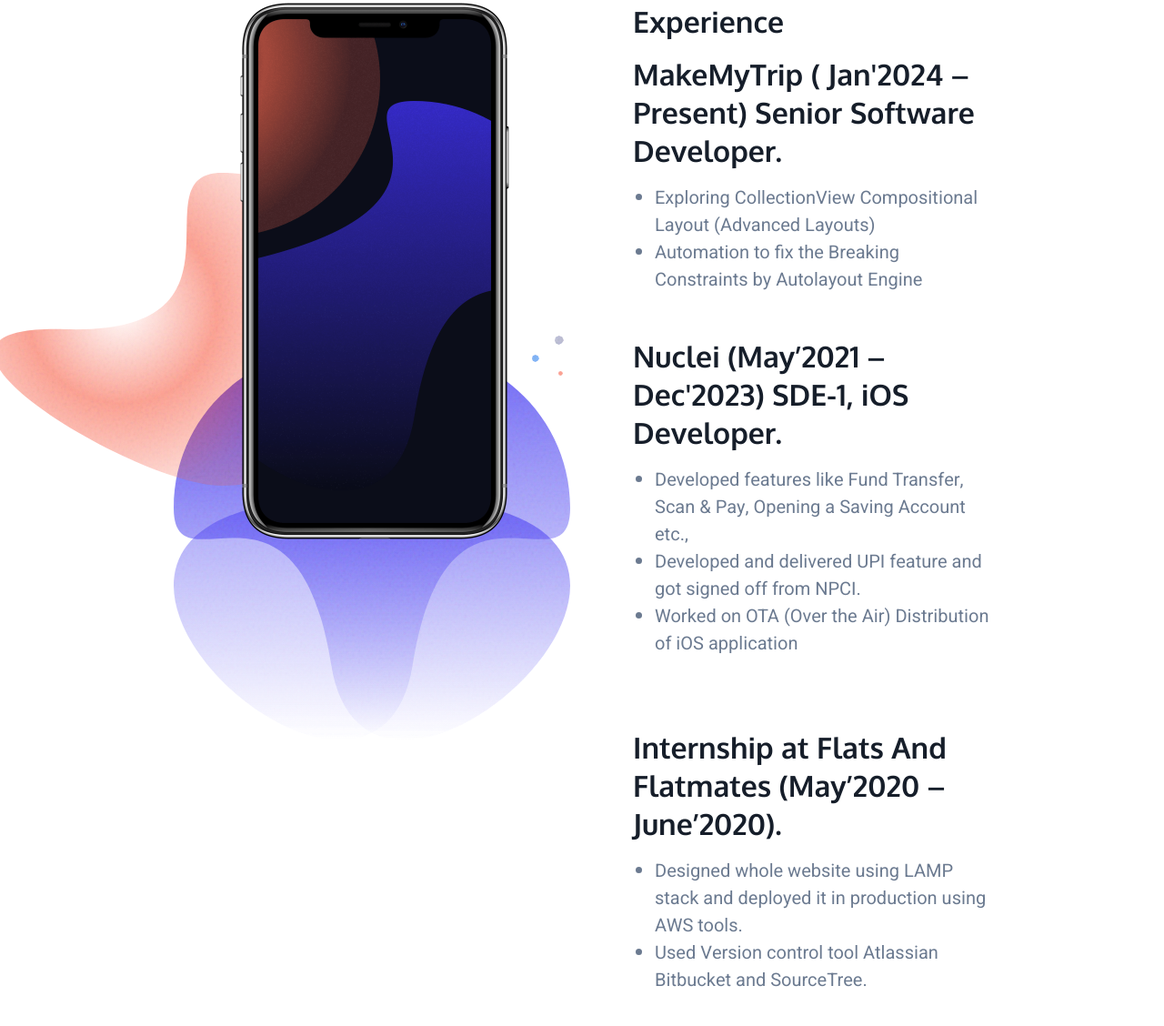
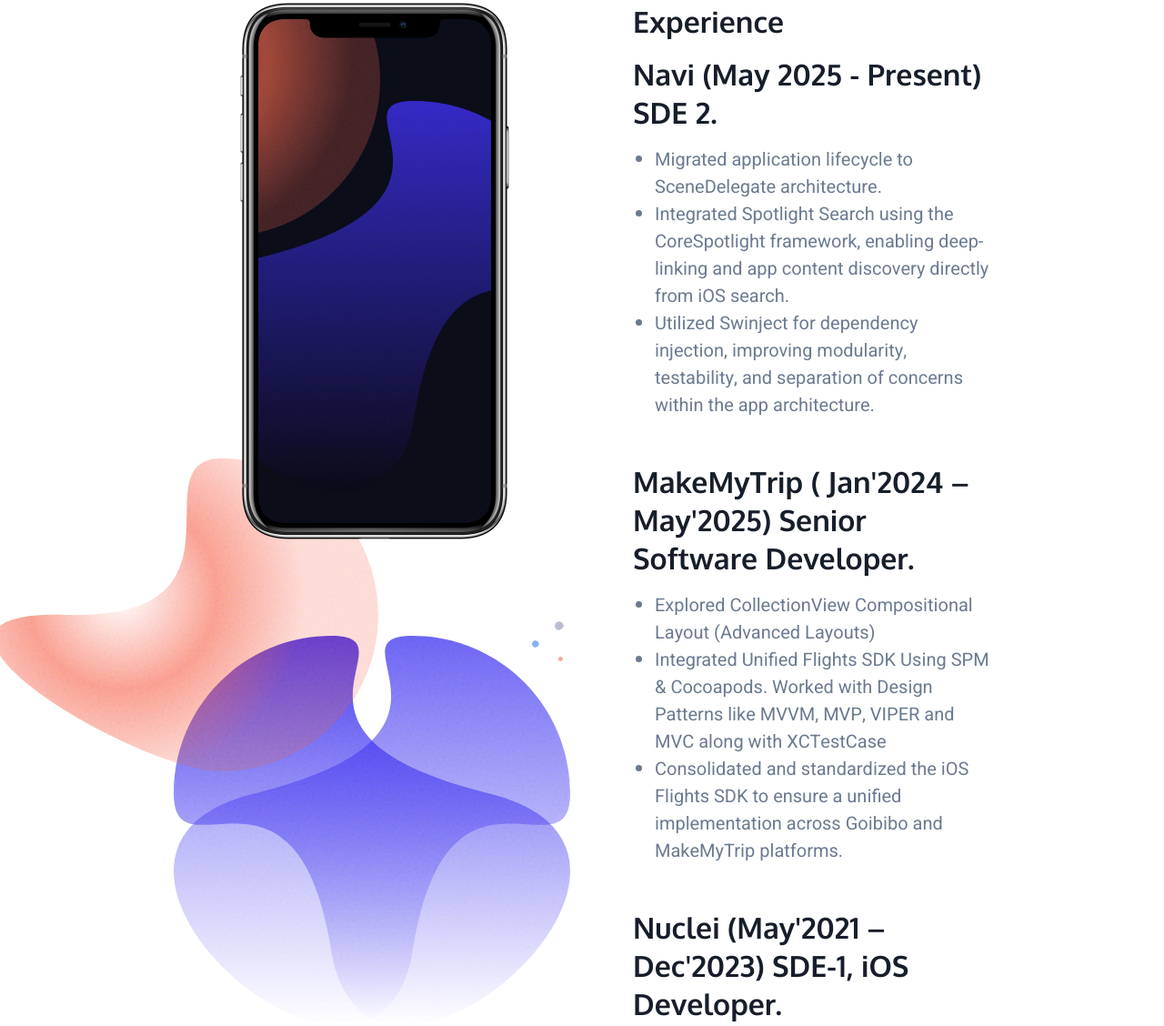
Before and after one commit to shubhransh-gupta/cv, a plain HTML site: page index.html in a window 1280 px wide. Shown: the part 1451-2579 px from the top of the page at 91% size. Drawn offline with nearby package versions, Linux system fonts and the light colour scheme.

Commit message:
Update index.html changed experience

```diff
--- a/index.html
+++ b/index.html
@@ -65,12 +65,20 @@
 								</div>
 								<div class="feature-extended-body is-revealing">
 									<h3 class="mt-0 mb-16"> Experience </h3>
-									<h3 class="mt-0 mb-16">MakeMyTrip ( Jan'2024 – Present) Senior Software Developer.</h3>
+									<h3 class="mt-0 mb-16">Navi (May 2025 - Present) SDE 2.</h3>
 									<p class="m-0"> <ul>
-									<li> Exploring CollectionView Compositional Layout (Advanced Layouts) </li>
-									<li> Automation to fix the Breaking Constraints by Autolayout Engine</li>
+									<li> Migrated application lifecycle to SceneDelegate architecture. </li>
+									<li> Integrated Spotlight Search using the CoreSpotlight framework, enabling deep-linking and app content discovery directly from iOS search. </li>
+									<li> Utilized Swinject for dependency injection, improving modularity, testability, and separation of concerns within the app architecture. </li>
 								</ul></p>
-									<h3 class="mt-0 mb-16">Nuclei (May’2021 – Dec'2023) SDE-1, iOS Developer.</h3>
+									<h3 class="mt-0 mb-16">MakeMyTrip ( Jan'2024 – May'2025) Senior Software Developer.</h3>
+									<p class="m-0"> <ul>
+									<li> Explored CollectionView Compositional Layout (Advanced Layouts) </li>
+									<li> Integrated Unified Flights SDK Using SPM & Cocoapods. Worked with Design Patterns like MVVM,
+										MVP, VIPER and MVC along with XCTestCase</li>
+									<li> Consolidated and standardized the iOS Flights SDK to ensure a unified implementation across Goibibo and MakeMyTrip platforms.</li>
+								</ul></p>
+									<h3 class="mt-0 mb-16">Nuclei (May'2021 – Dec'2023) SDE-1, iOS Developer.</h3>
 									<p class="m-0"> <ul>
 									<li> Developed features like Fund Transfer, Scan & Pay, Opening a Saving Account etc.,</li>
 									<li> Developed and delivered UPI feature and got signed off from NPCI.</li>
```
